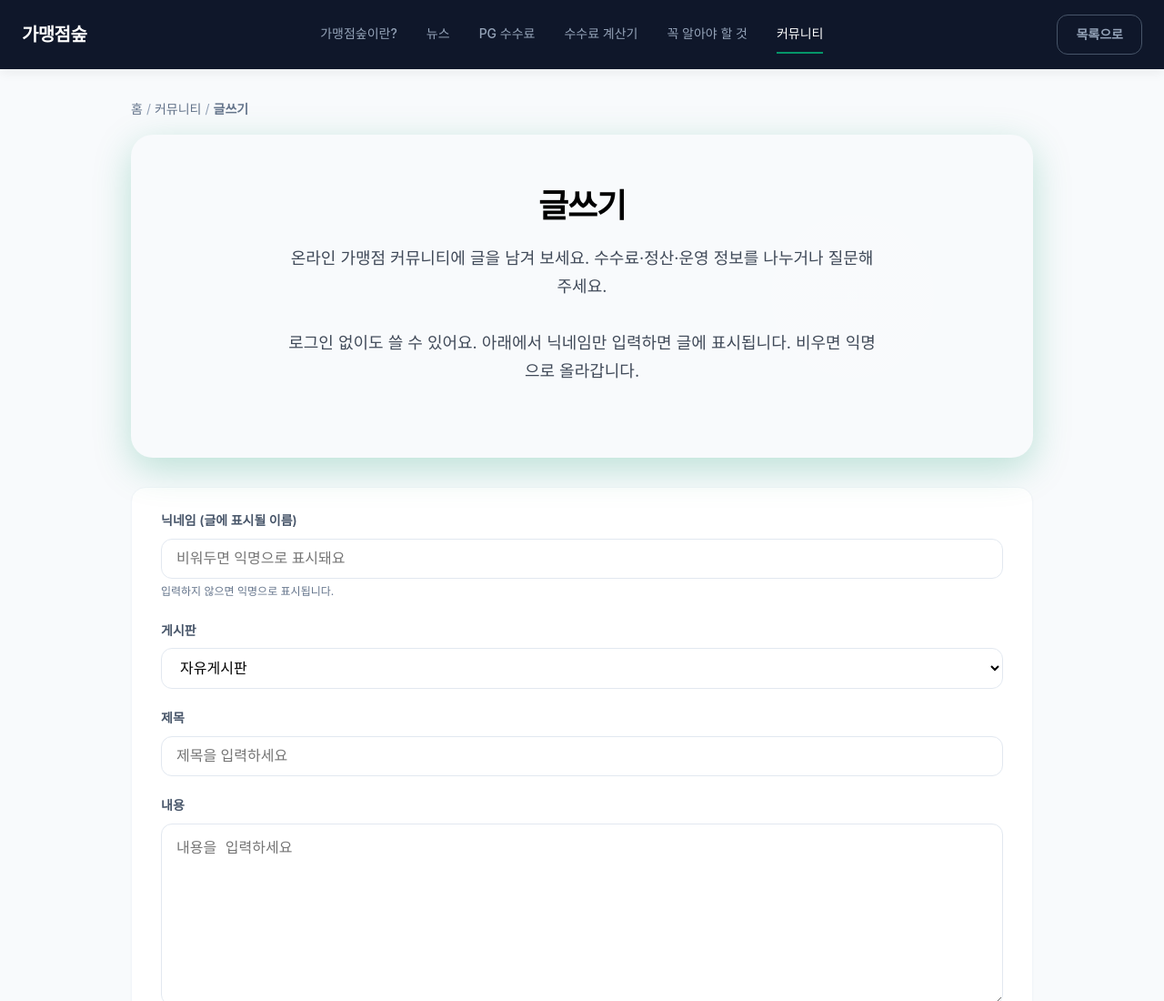
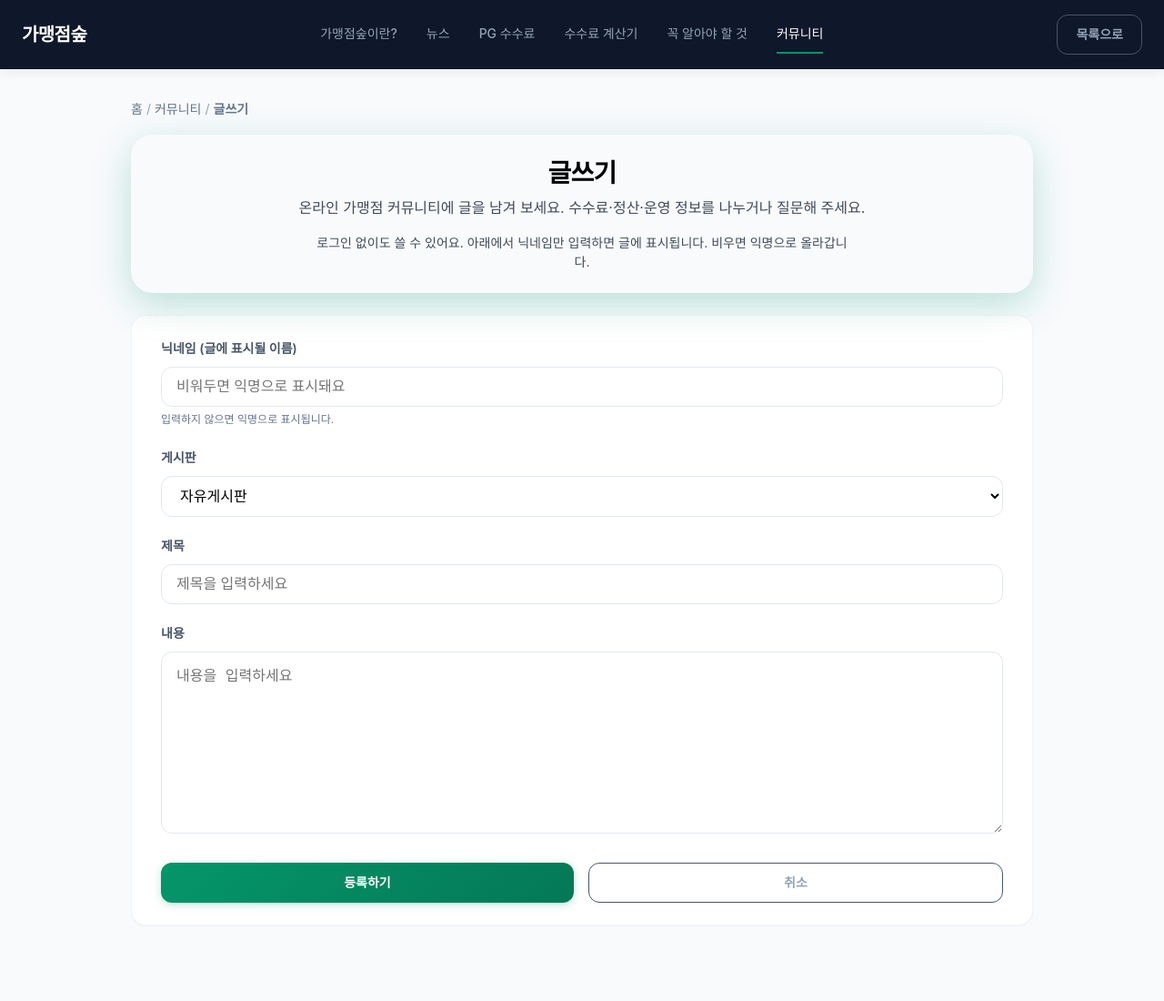
Before and after one commit to leesk0130-byte/my-platform, a plain HTML site: page write.html in a window 1280 px wide. Shown: the top 1100 px of the page at 91% size. Drawn offline with Linux system fonts and the light colour scheme; no server answers; a web font is replaced by a local one.

Commit message:
Reduce community hero section size for better content visibility

```diff
--- a/css/common.css
+++ b/css/common.css
@@ -356,10 +356,49 @@ a.ad-slot:hover { background: #cbd5e1; }
 .page-pg .hero { background: linear-gradient(135deg, #059669 0%, #047857 50%, #065f46 100%); }
 .page-news .hero { background: linear-gradient(135deg, #059669 0%, #047857 50%, #065f46 100%); }
 .page-mustknow .hero { background: linear-gradient(135deg, #059669 0%, #047857 50%, #065f46 100%); }
-.page-community .hero { background: #f8fafc; color: #000; }
-.page-community .hero p { color: #374151; }
-.page-community .hero .hero-hint { color: #374151 !important; text-shadow: none; }
+.page-community .hero {
+  background: #f8fafc;
+  color: #000;
+  padding: var(--space-6) var(--space-8); /* 줄임: 48px → 24px (상하) */
+  margin-bottom: var(--space-6); /* 줄임: 32px → 24px */
+}
+.page-community .hero h2 {
+  font-size: 1.75rem; /* 줄임: clamp(1.5rem, 4vw, 2.25rem) → 28px */
+  margin-bottom: var(--space-2); /* 줄임: 12px → 8px */
+  line-height: 1.3;
+}
+.page-community .hero p {
+  color: #374151;
+  font-size: var(--text-base); /* 줄임: 18px → 16px */
+  line-height: 1.5; /* 줄임: 기본값에서 1.5로 */
+  margin: 0 auto var(--space-4); /* 줄임: 32px → 16px (하단) */
+  max-width: 42em; /* 약간 늘림 */
+}
+.page-community .hero .hero-hint {
+  color: #374151 !important;
+  text-shadow: none;
+  font-size: var(--text-sm); /* 14px로 유지 */
+  line-height: 1.5;
+  margin-top: var(--space-2); /* 8px */
+  margin-bottom: 0;
+}
 .page-community .hero .hero-hint a { color: #0f172a !important; font-weight: 600; }
+
+/* 모바일에서도 컴팩트하게 */
+@media (max-width: 768px) {
+  .page-community .hero {
+    padding: var(--space-4) var(--space-4); /* 모바일: 16px */
+    margin-bottom: var(--space-4); /* 16px */
+  }
+  .page-community .hero h2 {
+    font-size: 1.375rem; /* 모바일: 22px */
+    margin-bottom: var(--space-2); /* 8px */
+  }
+  .page-community .hero p {
+    font-size: var(--text-sm); /* 모바일: 14px */
+    margin-bottom: var(--space-3); /* 12px */
+  }
+}
 .page-calculator .hero { background: linear-gradient(135deg, #059669 0%, #047857 50%, #065f46 100%); }
 
 /* ===== 섹션 · 카드 ===== */
```
